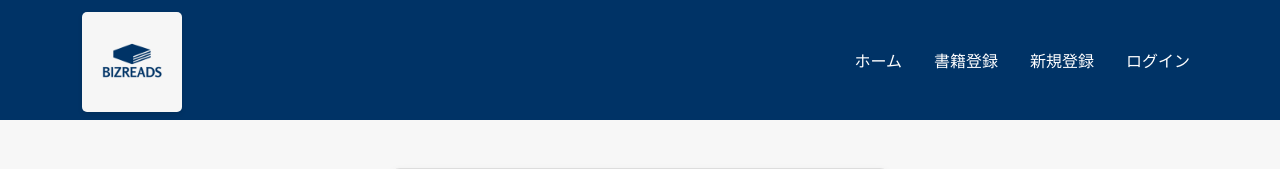
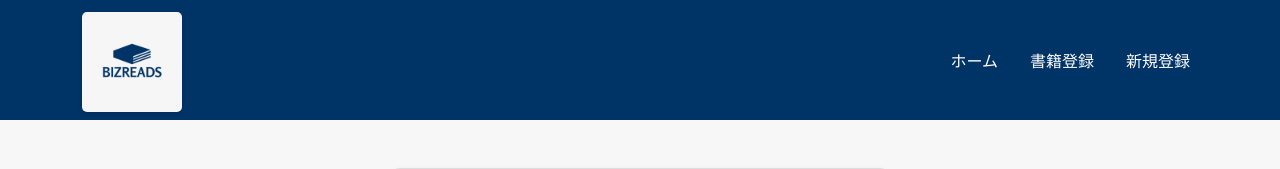
Before and after one commit to kiichi7580/search_project, a Django app: page /book/new/ in a window 1280 px wide. Shown: the top 169 px of the page. Run offline with Django 4.2, Linux system fonts and the light colour scheme; the visitor is signed in with stand-in values (Sample User, id 1); data that the repository does not hold is empty.

Commit message:
fix: 細かい修正

```diff
--- a/search_app/static/css/search_book_list.css
+++ b/search_app/static/css/search_book_list.css
@@ -69,3 +69,6 @@ img {
   background-color: #003366;
   color: #ffffff;
 }
+.logout-button {
+  padding: 20px;
+}
--- a/search_app/templates/header.html
+++ b/search_app/templates/header.html
@@ -8,10 +8,10 @@
       </button>
       <div id="navbar" class="collapse navbar-collapse">
         <ul class="navbar-nav ms-auto">
-          <li class="nav-item"><a class="nav-link" href="/">ホーム</a></li>
-          <li class="nav-item"><a class="nav-link" href="/book/new">書籍登録</a></li>
-          <li class="nav-item"><a class="nav-link" href="#signup">新規登録</a></li>
-          <li class="nav-item"><a class="nav-link" href="#signin">ログイン</a></li>
+          <li class="nav-item"><a class="nav-link" href="{% url 'search_app:search_book_list' %}">ホーム</a></li>
+          <li class="nav-item"><a class="nav-link" href="/book/new/">書籍登録</a></li>
+          <li class="nav-item"><a class="nav-link" href="{% url 'search_app:signup' %}">新規登録</a></li>
+          <!-- <li class="nav-item"><a class="nav-link" href="{% url 'search_app:logout' %}">ログアウト</a></li> -->
         </ul>
       </div>
     </div>
```
